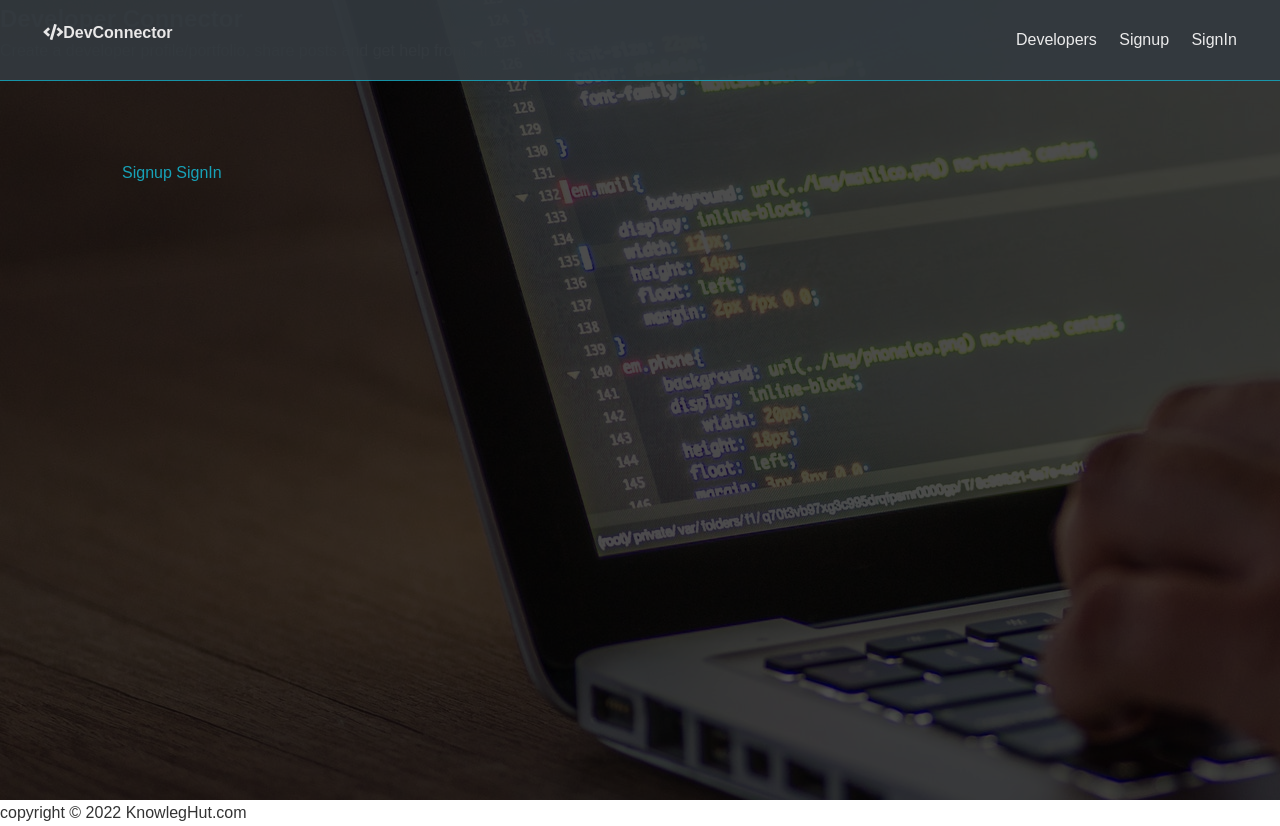
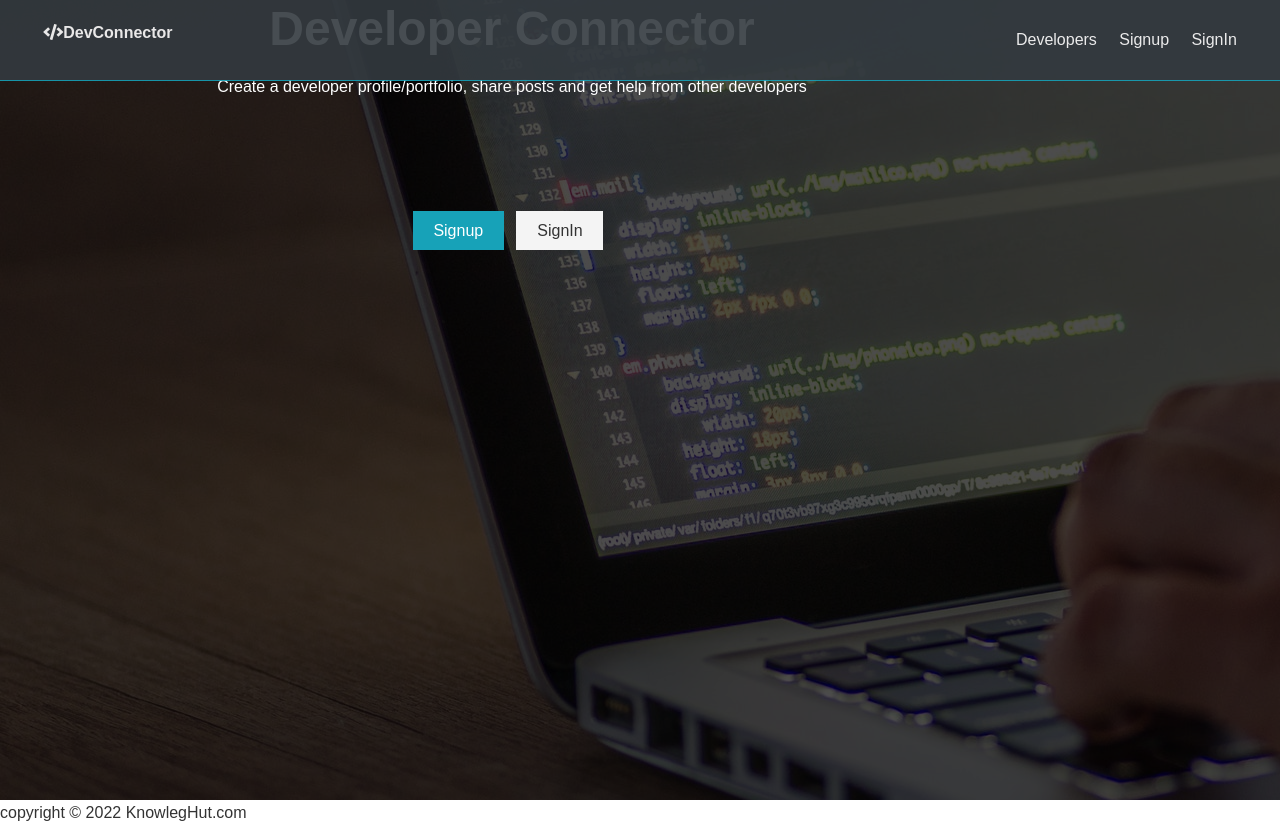
Before and after one commit to Marsk27/my2testVSC, a plain HTML site: page Resources/html/index.html in a window 1280 px wide. Drawn offline with Linux system fonts and the light colour scheme.

Commit message:
commit new

```diff
--- a/Resources/html/index.html
+++ b/Resources/html/index.html
@@ -15,32 +15,28 @@
   <body>
     <nav class="navbar bg-dark">
       <h1>
-        <a class="btn" href="index.html">
-          <i class="fas fa-code"></i>DevConnector</a
+        <a class="btn" href="index.html"
+          ><i class="fas fa-code"></i>DevConnector</a
         >
       </h1>
       <ul>
-        <li>
-          <a class="btn" href="profiles.html">Developers</a>
-        </li>
-        <li>
-          <a class="btn" href="signup.html">Signup</a>
-        </li>
-        <li>
-          <a class="btn" href="signin.html">SignIn</a>
-        </li>
+        <li><a class="btn" href="profiles.html">Developers</a></li>
+        <li><a class="btn" href="signup.html">Signup</a></li>
+        <li><a class="btn" href="signin.html">SignIn</a></li>
       </ul>
     </nav>
     <section class="landing">
       <div class="dark-overlay">
-        <h1>Developer Connector</h1>
-        <p>
-          Create a developer profile/portfolio, share posts and get help from
-          other developers
-        </p>
-        <div class="container">
-          <a href="signup.html">Signup</a>
-          <a href="signin.html">SignIn</a>
+        <div class="landing-inner">
+          <h1 class="x-large">Developer Connector</h1>
+          <p class="lead">
+            Create a developer profile/portfolio, share posts and get help from
+            other developers
+          </p>
+          <div class="container">
+            <a href="signup.html" class="btn btn-primary">Signup</a>
+            <a href="signin.html" class="btn btn-light">SignIn</a>
+          </div>
         </div>
       </div>
     </section>
```
